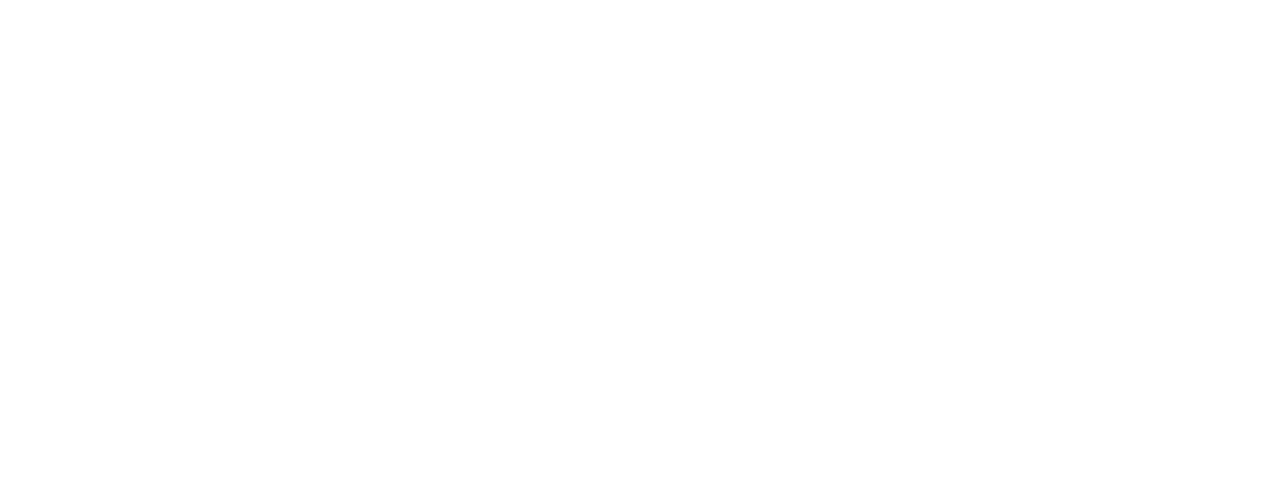
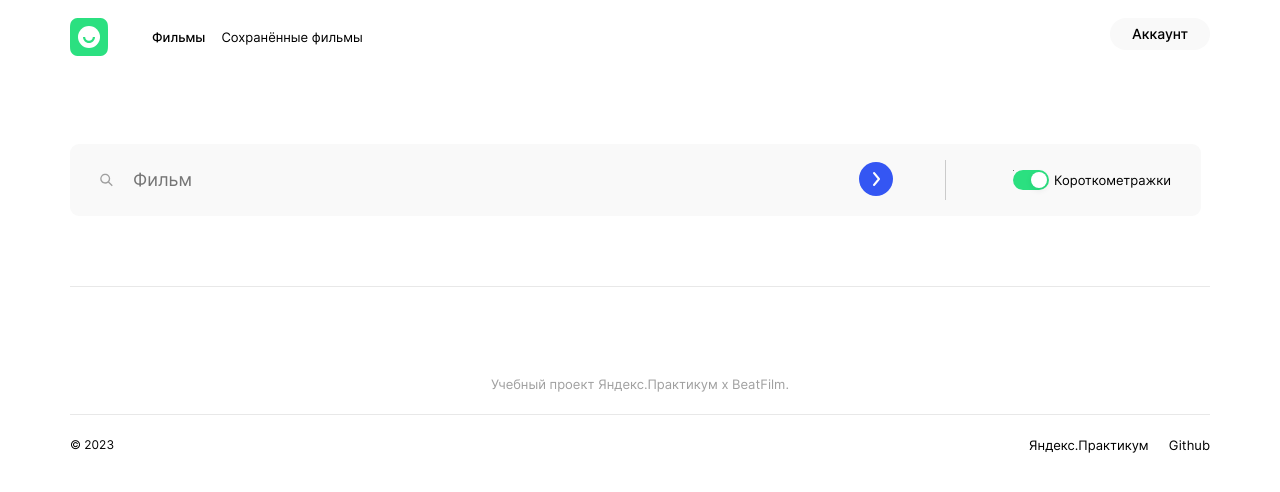
Before and after one commit to irinpingvin/movies-explorer-frontend, a React (Create React App) app: page /movies in a window 1280 px wide. Before the commit this address had no page. Shown: the top 492 px of the page. Built offline with nearby package versions, Linux system fonts and the light colour scheme.

Commit message:
Дипломная работа
Реализованы компоненты SearchForm и FilterCheckbox для страниц с фильмами

```diff
--- a/src/components/App/App.js
+++ b/src/components/App/App.js
@@ -4,6 +4,7 @@
 import Footer from "../Footer/Footer";
 import NavigationPopup from "../NavigationPopup/NavigationPopup";
 import Main from "../Main/Main";
+import Movies from "../Movies/Movies";
 
 function App() {
   const [isNavigationPopupOpen, setIsNavigationPopupOpen] = React.useState(false);
@@ -28,6 +29,14 @@
             </>
           }>
           </Route>
+          <Route path="/movies" element={
+            <>
+              <Header isNavigationNeeded="true" onMenu={handleMenuClick}/>
+              <Movies/>
+              <Footer/>
+            </>
+          }>
+          </Route>
         </Routes>
         <NavigationPopup isOpen={isNavigationPopupOpen} onClose={closeNavigationPopup}/>
       </div>
--- /dev/null
+++ b/src/components/FilterCheckbox/FilterCheckbox.css
@@ -0,0 +1,81 @@
+.filter{
+  display: flex;
+  justify-content: center;
+  align-items: center;
+  margin: 0;
+}
+
+.filter__label {
+  width: 36px;
+  height: 20px;
+  position: relative;
+  margin: 0 13px 0 0;
+}
+
+.filter__invisible-checkbox {
+  position: absolute;
+  width: 1px;
+  height: 1px;
+  overflow: hidden;
+  clip-path: inset(0 0 0 0);
+}
+
+.filter__visible-checkbox {
+  position: absolute;
+  cursor: pointer;
+  background: #2BE080;
+  border-radius: 20px;
+  width: 36px;
+  height: 20px;
+  display: inline-block;
+}
+
+.filter__invisible-checkbox:checked + .filter__visible-checkbox {
+  background: #EBEBEB;
+}
+
+.filter__visible-checkbox::before {
+  position: absolute;
+  content: '';
+  height: 16px;
+  width: 16px;
+  box-shadow: 0 2px 6px rgba(0, 0, 0, 0.08);
+  border-radius: 50%;
+  top: 2px;
+  right: 2px;
+  background: #FFFFFF;
+  transition: 0.4s;
+}
+
+.filter__invisible-checkbox:checked + .filter__visible-checkbox::before {
+  transform: translateX(-16px);
+  background: #F5F5F5;
+}
+
+.filter__title {
+  font-weight: 400;
+  font-size: 11px;
+  line-height: 1.6;
+  color: #000000;
+  margin: 0;
+}
+
+@media screen and (min-width: 768px) {
+  .filter {
+    background: #F9F9F9;
+    width: 188px;
+    height: 72px;
+    border-top-right-radius: 9px;
+    border-bottom-right-radius: 9px;
+  }
+
+  .filter__label {
+    margin-right: 15px;
+  }
+
+  .filter__title {
+    font-size: 13px;
+    line-height: 1.4;
+    margin-right: 30px;
+  }
+}
--- /dev/null
+++ b/src/components/FilterCheckbox/FilterCheckbox.js
@@ -0,0 +1,13 @@
+function FilterCheckbox() {
+  return (
+    <div className="filter">
+      <label className="filter__label">
+        <input type="checkbox" name="filter-checkbox" className="filter__invisible-checkbox"/>
+        <span className="filter__visible-checkbox"></span>
+      </label>
+      <p className="filter__title">Короткометражки</p>
+    </div>
+  );
+}
+
+export default FilterCheckbox;
--- /dev/null
+++ b/src/components/Movies/Movies.js
@@ -0,0 +1,9 @@
+import SearchForm from "../SearchForm/SearchForm";
+
+function Movies() {
+  return (
+    <SearchForm/>
+  );
+}
+
+export default Movies;
--- /dev/null
+++ b/src/components/SearchForm/SearchForm.css
@@ -0,0 +1,123 @@
+.search {
+  margin: 0 auto;
+  max-width: 300px;
+}
+
+.search__form {
+  margin: 80px 0 45px;
+  display: flex;
+  flex-direction: column;
+}
+
+.search__form-content {
+  display: flex;
+  justify-content: space-between;
+  align-items: center;
+  background: #F9F9F9;
+  border-radius: 9px;
+  width: 300px;
+  height: 72px;
+  margin: 0 0 45px;
+}
+
+.search__form-icon {
+  display: none;
+}
+
+.search__input {
+  font-weight: 400;
+  font-size: 14px;
+  line-height: 1.4;
+  color: #A0A0A0;
+  border: none;
+  background: #F9F9F9;
+  width: 182px;
+  padding: 0;
+  margin: 0 0 0 19px;
+}
+
+.search__button {
+  background: url(../../images/search__button.svg) no-repeat;
+  background-size: 34px 34px;
+  width: 36px;
+  height: 36px;
+  margin: 0 19px 0 0;
+  border: none;
+}
+
+.search__border {
+  border-bottom: 1px solid rgba(232, 232, 232, 1);
+  height: 1px;
+  width: 100%;
+  margin: 0 0 10px;
+}
+
+.search__vertical-border {
+  display: none;
+}
+
+@media screen and (min-width: 768px) {
+  .search {
+    max-width: 708px;
+  }
+
+  .search__form {
+    margin-bottom: 109px;
+    flex-direction: row;
+    align-items: center;
+  }
+
+  .search__form-content {
+    margin: 0;
+    width: 500px;
+    justify-content: flex-start;
+    border-top-right-radius: 0;
+    border-bottom-right-radius: 0;
+  }
+
+  .search__form-icon {
+    display: block;
+    width: 34px;
+    height: 34px;
+    margin: 0 10px 0 19px;
+  }
+
+  .search__input {
+    margin: 0;
+    width: 384px;
+  }
+
+  .search__vertical-border {
+    display: block;
+    border-top: 1px solid rgba(203, 203, 203, 1);
+    height: 1px;
+    width: 40px;
+    transform: rotate(90deg);
+    margin: 0;
+  }
+}
+
+@media screen and (min-width: 1280px) {
+  .search {
+    max-width: 1140px;
+  }
+
+  .search__form {
+    margin-top: 70px;
+    margin-bottom: 69px;
+  }
+
+  .search__form-content {
+    width: 943px;
+  }
+
+  .search__input {
+    font-size: 18px;
+    line-height: 1.1;
+    width: 726px;
+  }
+
+  .search__button {
+    margin-right: 30px;
+  }
+}
--- /dev/null
+++ b/src/components/SearchForm/SearchForm.js
@@ -0,0 +1,21 @@
+import FilterCheckbox from "../FilterCheckbox/FilterCheckbox";
+import searchFormIcon from "../../images/search-from__icon.svg"
+
+function SearchForm(props) {
+  return (
+    <section className="search">
+      <form className="search__form" name="search-form" onSubmit={props.onSubmit}>
+        <div className="search__form-content">
+          <img src={searchFormIcon} alt="Иконка лупы" className="search__form-icon"/>
+          <input type="search" name="search" placeholder="Фильм" className="search__input"/>
+          <button type="button" className="search__button"></button>
+          <div className="search__vertical-border"></div>
+        </div>
+        <FilterCheckbox/>
+      </form>
+      <div className="search__border"></div>
+    </section>
+  );
+}
+
+export default SearchForm;
--- a/src/index.css
+++ b/src/index.css
@@ -15,3 +15,6 @@
 @import url(./components/Techs/Techs.css);
 @import url(./components/AboutMe/AboutMe.css);
 @import url(./components/Portfolio/Portfolio.css);
+@import url(./components/Movies/Movies.css);
+@import url(./components/SearchForm/SearchForm.css);
+@import url(./components/FilterCheckbox/FilterCheckbox.css);
```
Also changed, not shown: src/components/Movies/Movies.css (added), src/images/search-from__icon.svg (added), src/images/search__button.svg (added).
